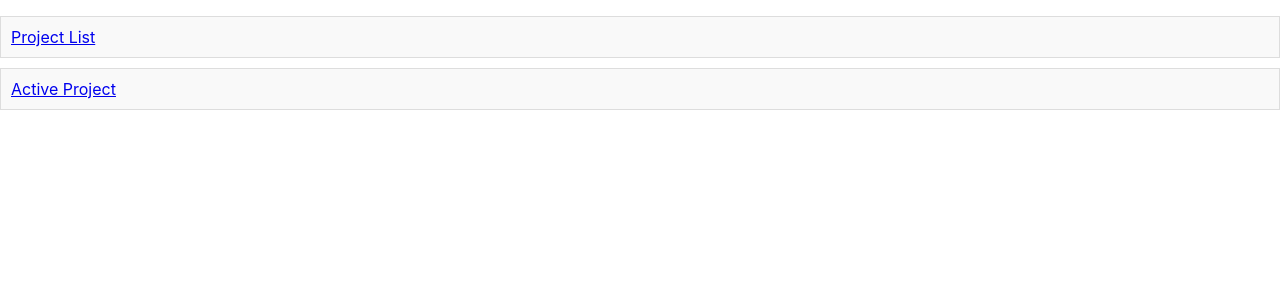
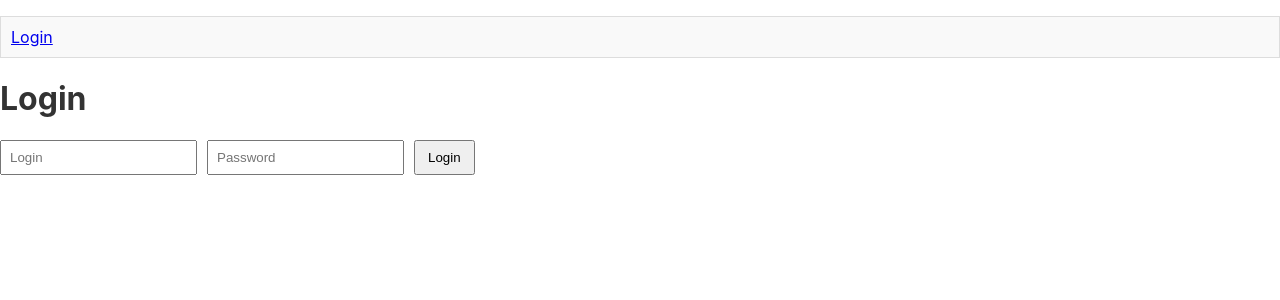
Before and after one commit to Dejf26/frontend, a React (Create React App) app: page /login in a window 1280 px wide. Shown: the top 300 px of the page. Built offline with nearby package versions, Linux system fonts and the light colour scheme.

Commit message:
front login

```diff
--- a/src/App.tsx
+++ b/src/App.tsx
@@ -1,22 +1,33 @@
-import React from 'react';
-import { BrowserRouter as Router, Route, Routes } from 'react-router-dom';
+import React, { useContext } from 'react';
+import { BrowserRouter as Router, Route, Routes, Navigate } from 'react-router-dom';
 import Navbar from './components/Navbar';
 import ProjectList from './components/ProjectList';
 import ActiveProject from './components/ActiveProject';
+import Login from './components/Login';
+import { AuthProvider } from './context/authContext';
+import AuthContext from './context/authContext';
+
+const PrivateRoute: React.FC<{ element: React.ReactElement }> = ({ element }) => {
+  const { token } = useContext(AuthContext);
+  return token ? element : <Navigate to="/login" />;
+};
 
 const App: React.FC = () => {
   return (
+    <AuthProvider>
       <Router>
         <div>
           <Navbar />
           <div className="p-4">
             <Routes>
-            <Route path="/" element={<ProjectList />} />
-            <Route path="/active" element={<ActiveProject />} />
+              <Route path="/login" element={<Login />} />
+              <Route path="/" element={<PrivateRoute element={<ProjectList />} />} />
+              <Route path="/active" element={<PrivateRoute element={<ActiveProject />} />} />
             </Routes>
           </div>
         </div>
       </Router>
+    </AuthProvider>
   );
 };
 
--- /dev/null
+++ b/src/components/Login.tsx
@@ -0,0 +1,36 @@
+import React, { useState, useContext } from 'react';
+import AuthContext from '../context/authContext';
+
+const Login: React.FC = () => {
+  const [login, setLogin] = useState('');
+  const [password, setPassword] = useState('');
+  const { login: authLogin } = useContext(AuthContext);
+
+  const handleSubmit = async (e: React.FormEvent) => {
+    e.preventDefault();
+    await authLogin(login, password);
+  };
+
+  return (
+    <div>
+      <h1>Login</h1>
+      <form onSubmit={handleSubmit}>
+        <input
+          type="text"
+          placeholder="Login"
+          value={login}
+          onChange={(e) => setLogin(e.target.value)}
+        />
+        <input
+          type="password"
+          placeholder="Password"
+          value={password}
+          onChange={(e) => setPassword(e.target.value)}
+        />
+        <button type="submit">Login</button>
+      </form>
+    </div>
+  );
+};
+
+export default Login;
--- a/src/components/Navbar.tsx
+++ b/src/components/Navbar.tsx
@@ -1,22 +1,30 @@
-import React from 'react';
+import React, { useContext } from 'react';
 import { Link } from 'react-router-dom';
-import '../style/navbar.css';
-
+import AuthContext from '../context/authContext';
 
 const Navbar: React.FC = () => {
+  const { token, logout } = useContext(AuthContext);
+
   return (
-    <nav className="bg-blue-500 p-4 text-white">
-      <ul className="flex space-x-4">
-        <li>
-          <Link to="/" className="hover:underline">
-            Project List
-          </Link>
-        </li>
-        <li>
-          <Link to="/active" className="hover:underline">
-            Active Project
-          </Link>
-        </li>
+    <nav>
+      <ul>
+        {token ? (
+          <>
+            <li>
+              <Link to="/">Project List</Link>
+            </li>
+            <li>
+              <Link to="/active">Active Project</Link>
+            </li>
+            <li>
+              <button onClick={logout}>Logout</button>
+            </li>
+          </>
+        ) : (
+          <li>
+            <Link to="/login">Login</Link>
+          </li>
+        )}
       </ul>
     </nav>
   );
--- /dev/null
+++ b/src/context/authContext.tsx
@@ -0,0 +1,52 @@
+import React, { createContext, useState, useEffect, ReactNode } from 'react';
+import axios from 'axios';
+
+interface AuthContextProps {
+  token: string | null;
+  login: (login: string, password: string) => Promise<void>;
+  logout: () => void;
+}
+
+const AuthContext = createContext<AuthContextProps>({
+  token: null,
+  login: async () => {},
+  logout: () => {}
+});
+
+interface AuthProviderProps {
+  children: ReactNode;
+}
+
+export const AuthProvider: React.FC<AuthProviderProps> = ({ children }) => {
+  const [token, setToken] = useState<string | null>(null);
+
+  useEffect(() => {
+    const savedToken = localStorage.getItem('token');
+    if (savedToken) {
+      setToken(savedToken);
+    }
+  }, []);
+
+  const login = async (login: string, password: string) => {
+    try {
+      const response = await axios.post('http://localhost:5000/auth/login', { login, password });
+      setToken(response.data.token);
+      localStorage.setItem('token', response.data.token);
+    } catch (error) {
+      console.error('Error logging in:', error);
+    }
+  };
+
+  const logout = () => {
+    setToken(null);
+    localStorage.removeItem('token');
+  };
+
+  return (
+    <AuthContext.Provider value={{ token, login, logout }}>
+      {children}
+    </AuthContext.Provider>
+  );
+};
+
+export default AuthContext;
```
Lines whose indentation alone changed are shown as unchanged.
